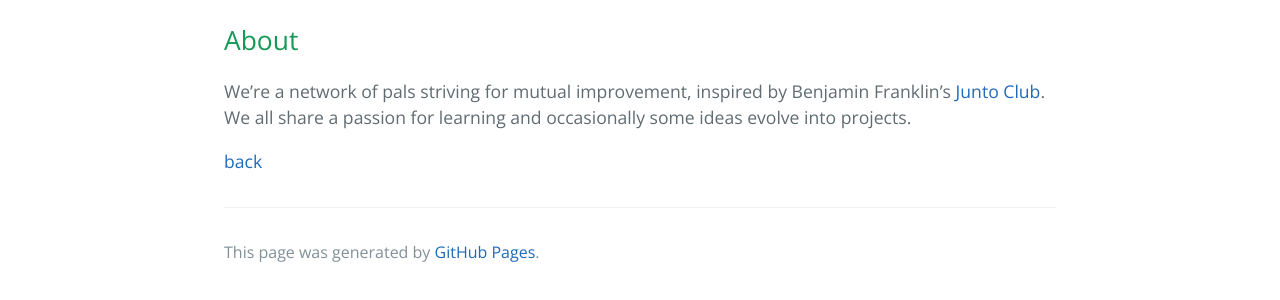
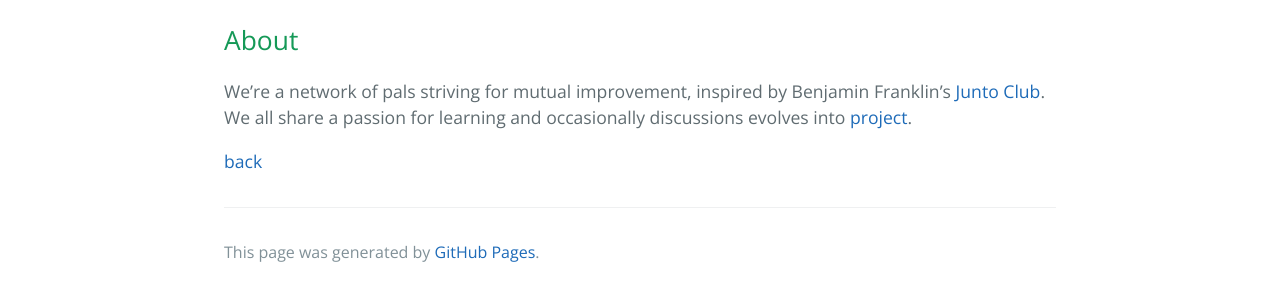
Before and after one commit to pal-lab/pal-lab.github.io, a Jekyll site: the page built from about.md, in a window 1280 px wide. Shown: the part 328-628 px from the top of the page. Built offline with Jekyll 4.4.1, drawn with Linux system fonts in a browser that asks for light colours; our own code applies the rules of GitHub Pages for plain Markdown files.

Commit message:
editorial changes

```diff
--- a/about.md
+++ b/about.md
@@ -4,6 +4,6 @@ layout: default
 
 ## About
 
-We're a network of pals striving for mutual improvement, inspired by Benjamin Franklin's [Junto Club](http://www.benjamin-franklin-history.org/junto-club/). We all share a passion for learning and occasionally some ideas evolve into projects.
+We're a network of pals striving for mutual improvement, inspired by Benjamin Franklin's [Junto Club](http://www.benjamin-franklin-history.org/junto-club/). We all share a passion for learning and occasionally discussions evolves into [project](projects).
 
 [back](./)
```
